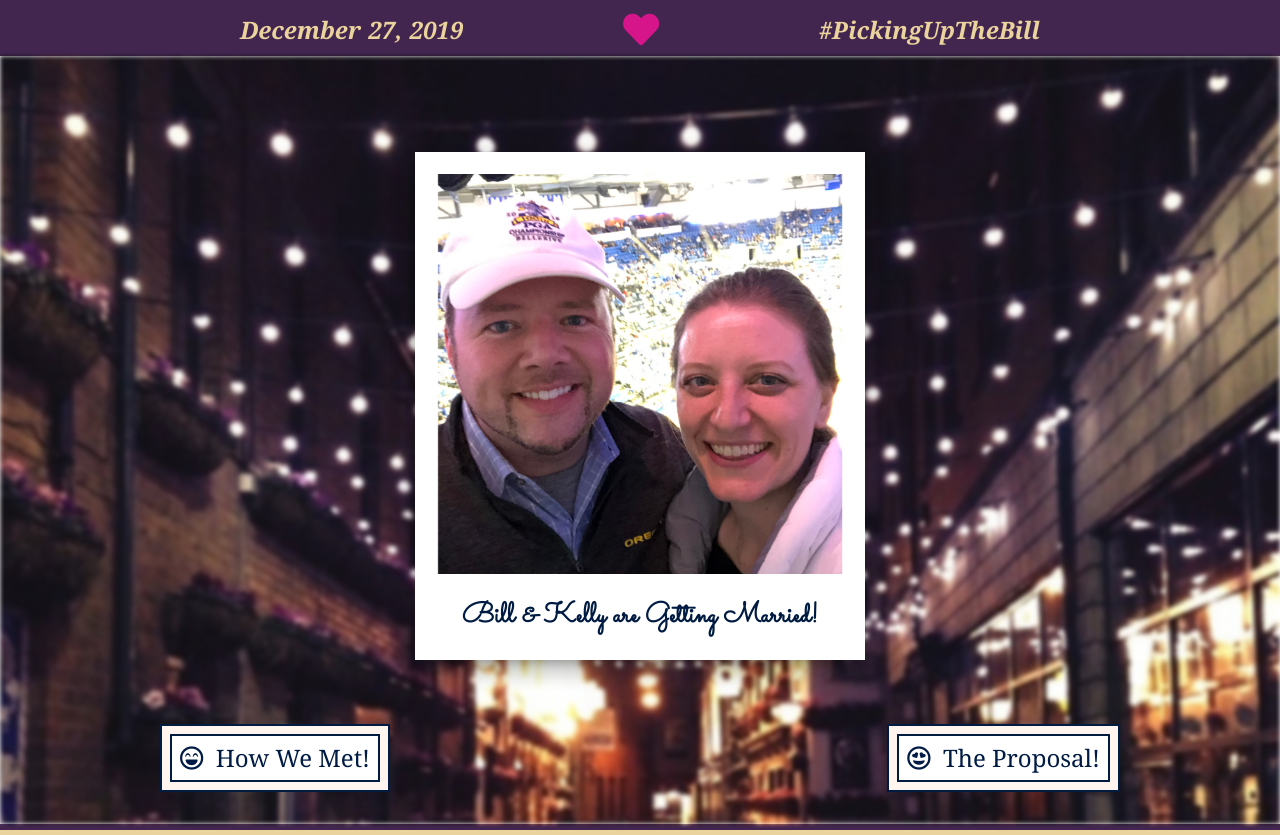
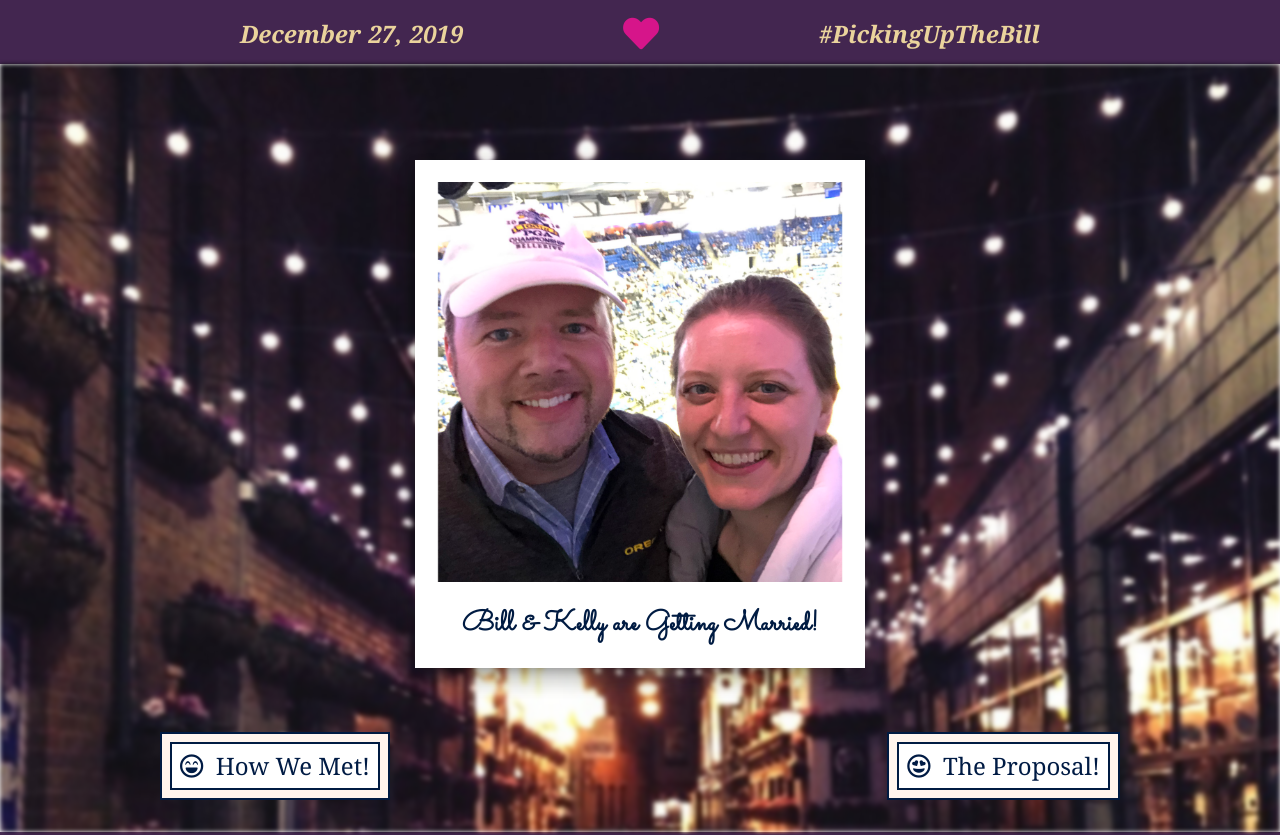
Before and after one commit to njosieb/pickingupthebill, a Nuxt app: page / in a window 1280 px wide. Shown: the top 835 px of the page. Built offline with nearby package versions, Linux system fonts and the light colour scheme.

Commit message:
Adjusts navbar height

```diff
--- a/components/Navbar.vue
+++ b/components/Navbar.vue
@@ -38,6 +38,6 @@ export default {
 }
 header {
   background-color: $bossanova;
-  padding: 0.5rem 0;
+  padding: 0.75rem 0;
 }
 </style>
```
